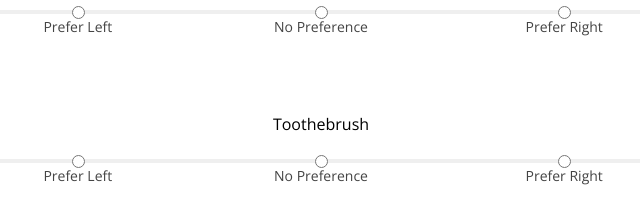
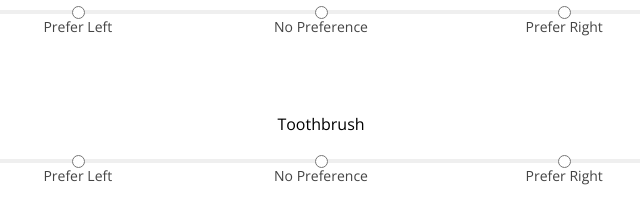
Before and after one commit to JasonKChow/jsEHI, a plain HTML site: page index.html in a window 1280 px wide. Shown: the part 700-916 px from the top of the page, 319-959 px from the left. Drawn offline with nearby package versions, Linux system fonts and the light colour scheme.

Commit message:
Fix toothbrush typo

```diff
--- a/index.html
+++ b/index.html
@@ -26,7 +26,7 @@ var questions = [
   'Drawing',
   'Throwing',
   'Scissors',
-  'Toothebrush',
+  'Toothbrush',
   'Knife (without fork)',
   'Spoon',
   'Broom (upper hand)',
```
